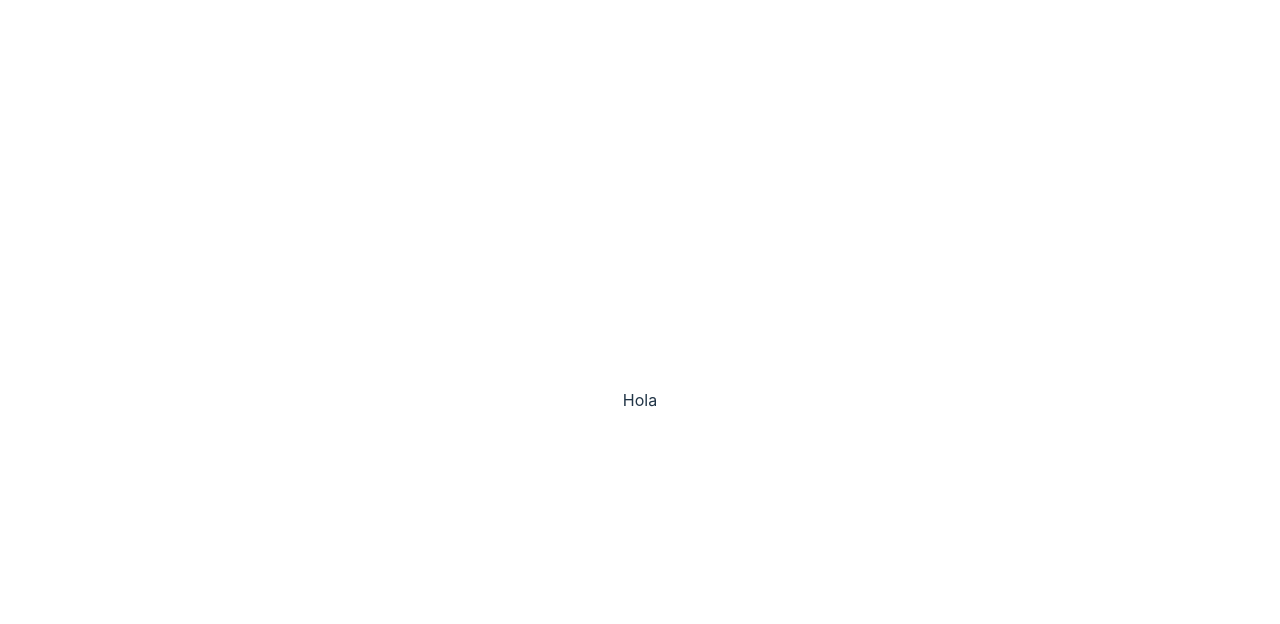
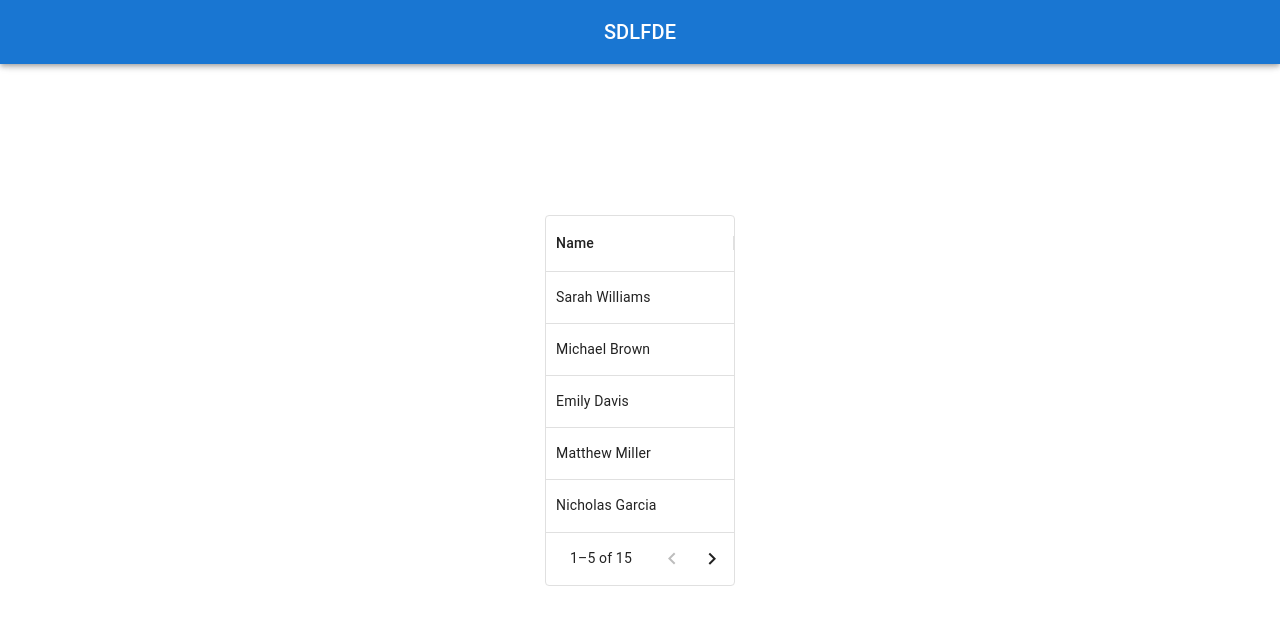
Before and after one commit to UlisesOrnelasR/HSFE-Herramienta-de-seguimiento-de-la-felicidad-del-empleado-, a React (Vite) app: page / in a window 1280 px wide. Shown: the top 624 px of the page. Built offline with nearby package versions, Linux system fonts and the light colour scheme.

Commit message:
chore: Base table MUI

```diff
--- a/package.json
+++ b/package.json
@@ -12,6 +12,7 @@
     "@emotion/react": "^11.10.5",
     "@emotion/styled": "^11.10.5",
     "@mui/material": "^5.11.6",
+    "@mui/x-data-grid": "^5.17.23",
     "react": "^18.2.0",
     "react-dom": "^18.2.0",
     "styled-components": "^5.3.6"
--- a/src/App.tsx
+++ b/src/App.tsx
@@ -1,13 +1,14 @@
-
-import './App.css'
+import "./App.css";
+import { Navbar } from "./components";
+import { Home } from "./pages";
 
 function App() {
-
   return (
     <>
-    Hola
+      <Navbar />
+      <Home />
     </>
-  )
+  );
 }
 
-export default App
+export default App;
--- a/src/components/Navbar/Navbar.tsx
+++ b/src/components/Navbar/Navbar.tsx
@@ -1,5 +1,16 @@
 import React from "react";
+import { AppBar, Typography, Toolbar } from "@mui/material";
 
-export const Navbar: React.FC = () => {
-  return <div>Navbar</div>;
+interface NavbarProps {}
+
+export const Navbar: React.FC<NavbarProps> = () => {
+  return (
+    <AppBar position="fixed">
+      <Toolbar>
+        <Typography variant="h6" component="div" sx={{ flexGrow: 1 }}>
+          SDLFDE
+        </Typography>
+      </Toolbar>
+    </AppBar>
+  );
 };
--- /dev/null
+++ b/src/data/index.ts
@@ -0,0 +1 @@
+export * from './people';
--- a/src/index.css
+++ b/src/index.css
@@ -6,7 +6,7 @@
 
   color-scheme: light dark;
   color: rgba(255, 255, 255, 0.87);
-  background-color: #242424;
+  background-color: #ffffff;
 
   font-synthesis: none;
   text-rendering: optimizeLegibility;
--- a/src/pages/Home/Home.tsx
+++ b/src/pages/Home/Home.tsx
@@ -1,9 +1,32 @@
-import React from 'react'
+import React from "react";
+import { DataGrid, GridRenderCellParams } from "@mui/x-data-grid";
+import { People } from "@/data";
 
 export interface HomeInterface {}
 
 export const Home: React.FC<HomeInterface> = () => {
+  const pageSizes = 5;
+  const columns = [
+    {
+      field: "name",
+      headerName: "Name",
+      flex: 1,
+      minWidth: 150,
+      renderCell: (params: GridRenderCellParams) => <>{params.row.name}</>,
+    },
+  ];
+
   return (
-    <div>Home</div>
-  )
-}
+    <div>
+      <DataGrid
+        disableColumnSelector
+        disableSelectionOnClick
+        autoHeight
+        pageSize={pageSizes}
+        rowsPerPageOptions={[pageSizes]}
+        rows={People}
+        columns={columns}
+      />
+    </div>
+  );
+};
```
Also changed, not shown: 1 other file (tests, documents, lock files or other folders).
